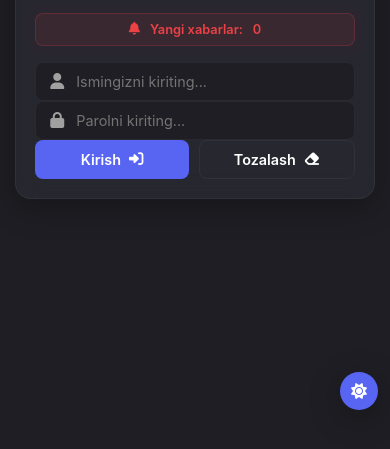
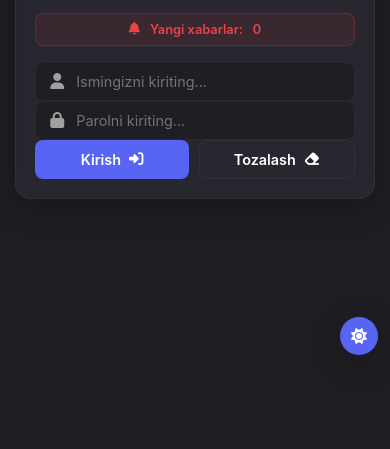
Before and after one commit to nizomiddinozodov732-rgb/chat_tugallangan, a website: page index.html in a window 390 px wide. Shown: the part 369-818 px from the top of the page. Drawn offline with nearby package versions, Linux system fonts and the light colour scheme.

Commit message:
Fix floating theme button overlapping the send button on mobile

```diff
--- a/style.css
+++ b/style.css
@@ -780,7 +780,8 @@ body {
 
     /* Floating button */
     .floating-btn {
-        bottom: 70px; /* Sidebar pastga tushgani uchun yuqoriroq */
+        bottom: 130px; /* Input maydonidan teparoqda turishi uchun */
+        right: 15px;
         width: 42px;
         height: 42px;
         font-size: 1.2rem;
@@ -829,7 +830,7 @@ body {
     .call-controls { gap: 10px; }
 
     .floating-btn {
-        bottom: 65px;
+        bottom: 120px;
         right: 12px;
         width: 38px;
         height: 38px;
```
